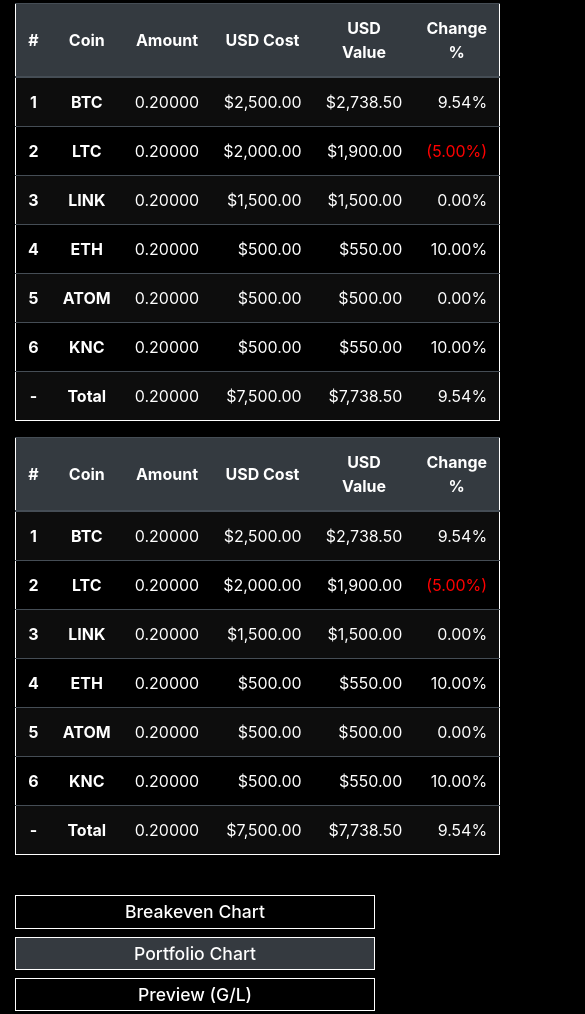
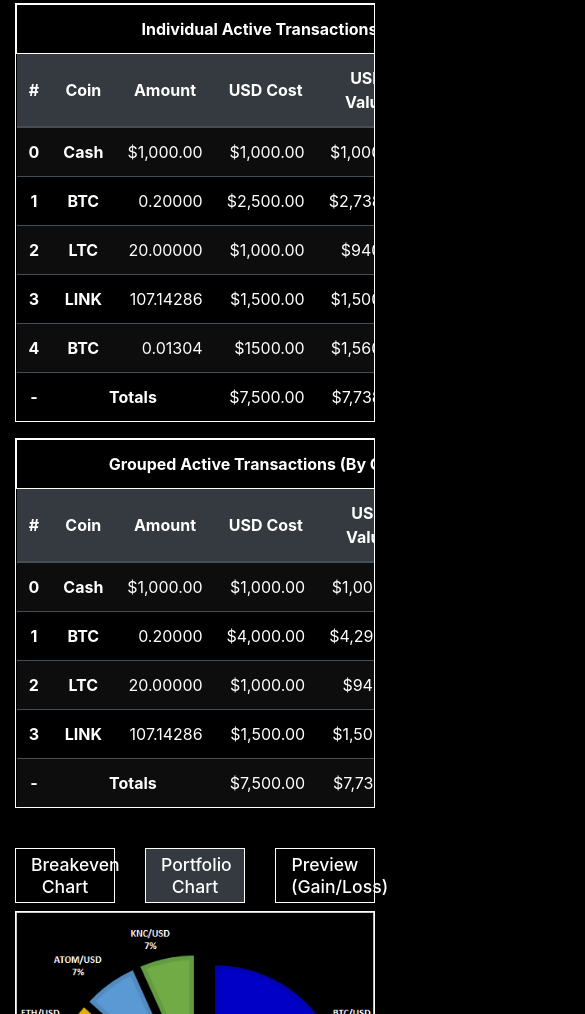
Before and after one commit to nabilcwebdev/coinbaseprodashboard, a plain HTML site: page index.html in a window 390 px wide. Shown: the part 333-1347 px from the top of the page, 585 px wide, since content can reach past the window. Drawn offline with nearby package versions, Linux system fonts and the light colour scheme.

Commit message:
Updated responsiveness

```diff
--- a/css/styles.css
+++ b/css/styles.css
@@ -26,11 +26,14 @@ h2, h3, h4, h5 {
 }
 
 .themecolor {
-/*	background-color: rgb(138,43,226);*/
 	color: white;
 	padding: 10px 0;
 }
 
+#blacktop {
+	background-color: black;
+	border: 1px solid white;
+}
 
 #negative {
 	color: red;
--- a/index.html
+++ b/index.html
@@ -42,9 +42,12 @@
     <div class="container">
       <div class="row">
         <div class="col-lg-7">
-          <table class="table table-striped table-dark thickborders">
+          <table class="table table-striped table-responsive-sm table-dark thickborders">
 
             <thead class="thead-dark">
+              <tr>
+                <th id="blacktop" scope="col" colspan="6">Individual Active Transactions</th>
+              </tr>
               <tr>
                 <th scope="col">#</th>
                 <th scope="col">Coin</th>
@@ -56,6 +59,14 @@
             </thead>
             <tbody>
               <tr>
+                <th scope="row">0</th>
+                <th>Cash</th>
+                <td>$1,000.00</td>
+                <td>$1,000.00</td>
+                <td>$1,000.00</td>
+                <td>0.00%</td>
+              </tr>
+              <tr>
                 <th scope="row">1</th>
                 <th>BTC</th>
                 <td>0.20000</td>
@@ -66,56 +77,42 @@
               <tr>
                 <th scope="row">2</th>
                 <th>LTC</th>
-                <td>0.20000</td>
-                <td>$2,000.00</td>
-                <td>$1,900.00</td>
-                <td id="negative">(5.00%)</td>
+                <td>20.00000</td>
+                <td>$1,000.00</td>
+                <td>$940.00</td>
+                <td id="negative">(6.00%)</td>
               </tr>
               <tr>
                 <th scope="row">3</th>
                 <th>LINK</th>
-                <td>0.20000</td>
+                <td>107.14286</td>
                 <td>$1,500.00</td>
                 <td>$1,500.00</td>
                 <td>0.00%</td>
               </tr>
               <tr>
                 <th scope="row">4</th>
-                <th>ETH</th>
-                <td>0.20000</td>
-                <td>$500.00</td>
-                <td>$550.00</td>
-                <td>10.00%</td>
-              </tr>
-              <tr>
-                <th scope="row">5</th>
-                <th>ATOM</th>
-                <td>0.20000</td>
-                <td>$500.00</td>
-                <td>$500.00</td>
-                <td>0.00%</td>
-              </tr>
-              <tr>
-                <th scope="row">6</th>
-                <th>KNC</th>
-                <td>0.20000</td>
-                <td>$500.00</td>
-                <td>$550.00</td>
-                <td>10.00%</td>
+                <th>BTC</th>
+                <td>0.01304</td>
+                <td>$1500.00</td>
+                <td>$1,560.00</td>
+                <td>6.00%</td>
               </tr>
               <tr>
                 <th scope="row">-</th>
-                <th>Total</th>
-                <td>0.20000</td>
+                <th colspan="2">Totals</th>
                 <td>$7,500.00</td>
                 <td>$7,738.50</td>
-                <td>9.54%</td>
+                <td>3.18%</td>
               </tr>
             </tbody>
           </table>
-          <table class="table table-striped table-dark thickborders">
+          <table class="table table-striped table-responsive-sm table-dark thickborders">
 
             <thead class="thead-dark">
+              <tr>
+                <th id="blacktop" scope="col" colspan="6">Grouped Active Transactions (By Coin)</th>
+              </tr>
               <tr>
                 <th scope="col">#</th>
                 <th scope="col">Coin</th>
@@ -127,60 +124,43 @@
             </thead>
             <tbody>
               <tr>
+                <th scope="row">0</th>
+                <th>Cash</th>
+                <td>$1,000.00</td>
+                <td>$1,000.00</td>
+                <td>$1,000.00</td>
+                <td>0.00%</td>
+              </tr>
+              <tr>
                 <th scope="row">1</th>
                 <th>BTC</th>
                 <td>0.20000</td>
-                <td>$2,500.00</td>
-                <td>$2,738.50</td>
-                <td>9.54%</td>
+                <td>$4,000.00</td>
+                <td>$4,298.50</td>
+                <td>7.64%</td>
               </tr>
               <tr>
                 <th scope="row">2</th>
                 <th>LTC</th>
-                <td>0.20000</td>
-                <td>$2,000.00</td>
-                <td>$1,900.00</td>
-                <td id="negative">(5.00%)</td>
+                <td>20.00000</td>
+                <td>$1,000.00</td>
+                <td>$940.00</td>
+                <td id="negative">(6.00%)</td>
               </tr>
               <tr>
                 <th scope="row">3</th>
                 <th>LINK</th>
-                <td>0.20000</td>
+                <td>107.14286</td>
                 <td>$1,500.00</td>
                 <td>$1,500.00</td>
                 <td>0.00%</td>
               </tr>
               <tr>
-                <th scope="row">4</th>
-                <th>ETH</th>
-                <td>0.20000</td>
-                <td>$500.00</td>
-                <td>$550.00</td>
-                <td>10.00%</td>
-              </tr>
-              <tr>
-                <th scope="row">5</th>
-                <th>ATOM</th>
-                <td>0.20000</td>
-                <td>$500.00</td>
-                <td>$500.00</td>
-                <td>0.00%</td>
-              </tr>
-              <tr>
-                <th scope="row">6</th>
-                <th>KNC</th>
-                <td>0.20000</td>
-                <td>$500.00</td>
-                <td>$550.00</td>
-                <td>10.00%</td>
-              </tr>
-              <tr>
                 <th scope="row">-</th>
-                <th>Total</th>
-                <td>0.20000</td>
+                <th colspan="2">Totals</th>
                 <td>$7,500.00</td>
                 <td>$7,738.50</td>
-                <td>9.54%</td>
+                <td>3.18%</td>
               </tr>
             </tbody>
           </table>
@@ -188,23 +168,27 @@
         </div>
         <div class="col-lg-5">
           <div class="row">
-            <div class="col-md-4">
+            <div class="col-4">
               <h5 class="text-center col-lg-12 thickborders btn-dark">Breakeven Chart</h5>
             </div>
-            <div class="col-md-4">
+            <div class="col-4">
               <h5 id="activebtn" class="text-center col-lg-12 thickborders btn-dark">Portfolio Chart</h5>
             </div>
-            <div class="col-md-4">
-              <h5 class="text-center col-lg-12 thickborders btn-dark">Preview (G/L)</h5>
+            <div class="col-4">
+              <h5 class="text-center col-lg-12 thickborders btn-dark">Preview (Gain/Loss)</h5>
             </div>
             <div class="col-lg-12">
               <img id="bottomspace" class="img-fluid w-100 thickborders" src="img/Portfolio.png">
             </div>
             </table>
-            <div class="container-fluid">
-              <table class="table table-striped table-dark thickborders">
+            <div class="container">
+              <table class="table table-striped table-responsive-sm table-dark thickborders">
                 <thead class="thead-dark">
                   <tr>
+                  	<th id="blacktop" scope="col" colspan="4">Assets Proportions</th>
+                  </tr>
+                  <tr>
+                  	<th scope="col">USD/%</th>
                     <th scope="col">Cryto</th>
                     <th scope="col">Cash</th>
                     <th scope="col">Total</th>
@@ -212,11 +196,13 @@
                 </thead>
                 <tbody>
                   <tr>
+                  	<th scope="col">Amount</th>
                     <th scope="row">$7,738.50</th>
                     <th>$0.00</th>
                     <th>$7,738.50</th>
                   </tr>
                   <tr>
+                  	<th scope="col">%</th>
                     <th scope="row">100.00%</th>
                     <th>0.00%</th>
                     <th>100.00%</th>
@@ -244,7 +230,7 @@
     <div class="row">
       <div class="col-12">
         <!-- <img class="img-fluid w-100" src="img/Transactions.png"> -->
-        <table class="table table-striped table-dark thickborders">
+        <table class="table table-striped table-responsive-xl table-dark thickborders">
 
           <thead class="thead-dark">
             <tr>
```
Also changed, not shown: img/waterfall.png.
